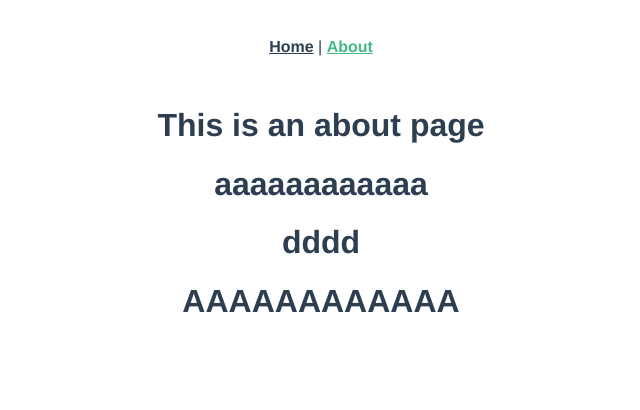
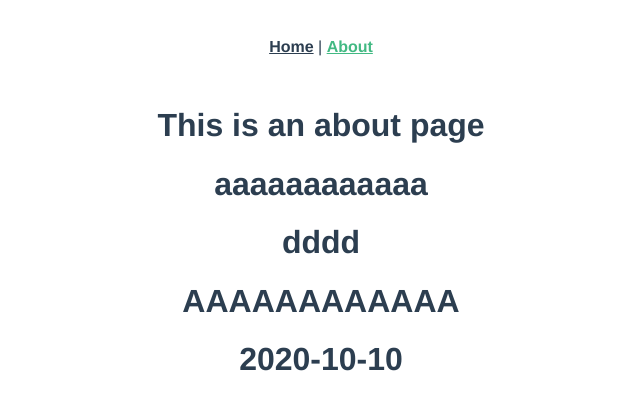
Before and after one commit to taehoon7289/vue-mango, a Vue app: page /about in a window 1280 px wide. Shown: the top 410 px of the page, without its empty margins (319-959 px from the left). Built offline with nearby package versions, Linux system fonts and the light colour scheme.

Commit message:
init commit

```diff
--- a/package.json
+++ b/package.json
@@ -9,6 +9,7 @@
   },
   "dependencies": {
     "core-js": "^3.6.5",
+    "dayjs": "^1.9.1",
     "register-service-worker": "^1.7.1",
     "vue": "^3.0.0",
     "vue-router": "^4.0.0-0",
--- a/src/views/About.vue
+++ b/src/views/About.vue
@@ -4,6 +4,7 @@
     <h1>{{ data.text }}</h1>
     <h1>{{ value }}</h1>
     <h1>{{ data.test }}</h1>
+    <h1>{{ $dayjs().format("YYYY-MM-DD") }}</h1>
   </div>
 </template>
 
@@ -30,37 +31,58 @@ export default {
       default: "dddd"
     }
   },
-  setup() {
+  data: function() {
+    console.log("this11", this);
+    console.log("this22", this.$dayjs());
+    console.log("this22", this.$router);
+    return {
+      one: 1
+    };
+  },
+  setup(props, { attrs, slots, emit }) {
+    console.log("attrs", attrs);
+    console.log("slots", slots);
+    console.log("emit", emit);
+    console.log("props.value", props.value);
     const data = reactive({
       text: "aaaaaaaaaaaa",
       test: computed(() => data.text.toUpperCase())
     });
     onBeforeMount(() => {
       // ...
+      console.log('onBeforeMount', this)
     });
     onMounted(() => {
       // ...
+      console.log('onMounted', this)
     });
     onBeforeUpdate(() => {
       // ...
+      console.log('onBeforeUpdate', this)
     });
     onUpdated(() => {
       // ...
+      console.log('onUpdated', this)
     });
     onBeforeUnmount(() => {
       // ...
+      console.log('onBeforeUnmount', this)
     });
     onUnmounted(() => {
       // ...
+      console.log('onUnmounted', this)
     });
     onActivated(() => {
       // ...
+      console.log('onActivated', this)
     });
     onDeactivated(() => {
       // ...
+      console.log('onDeactivated', this)
     });
     onErrorCaptured(() => {
       // ...
+      console.log('onErrorCaptured', this)
     });
     return {
       data
```
Also changed, not shown: src/main.js (+7 -1 lines), src/router/index.js (+2 -7 lines), 1 other file (tests, documents, lock files or other folders).
